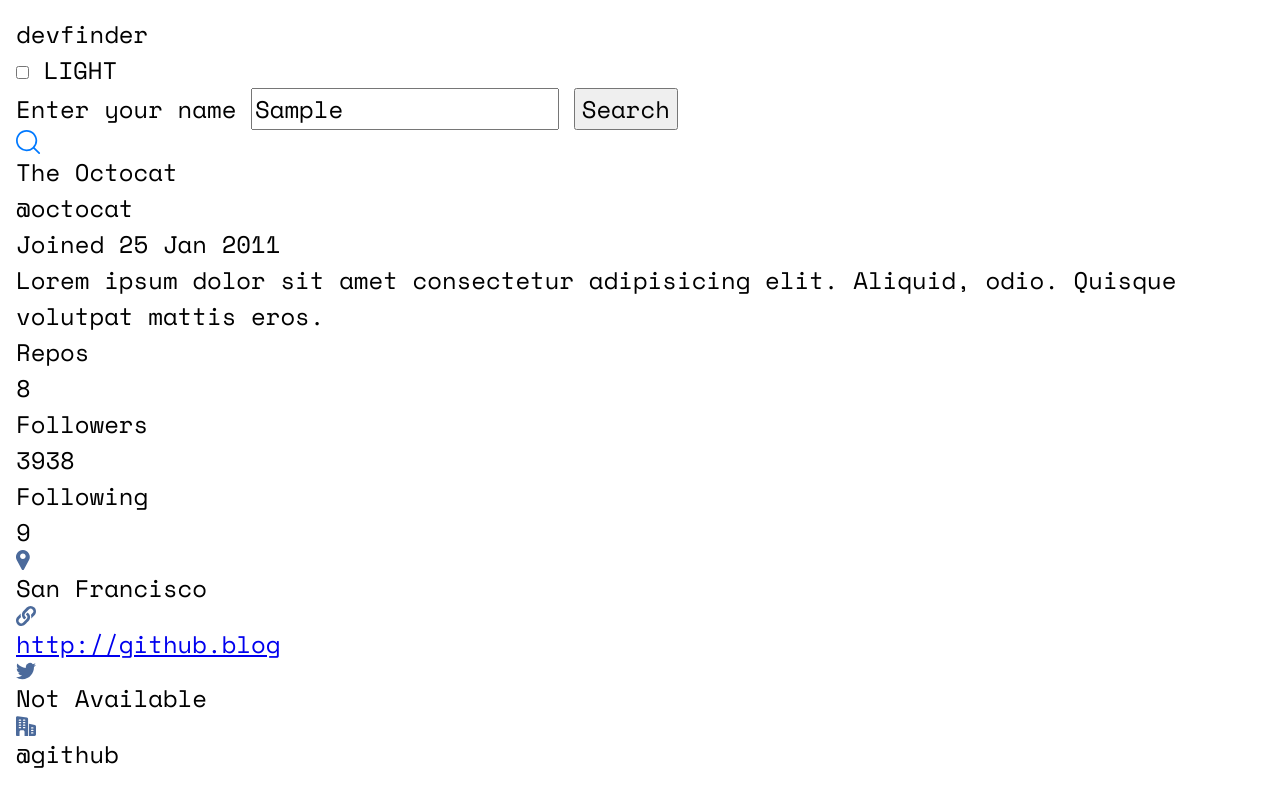
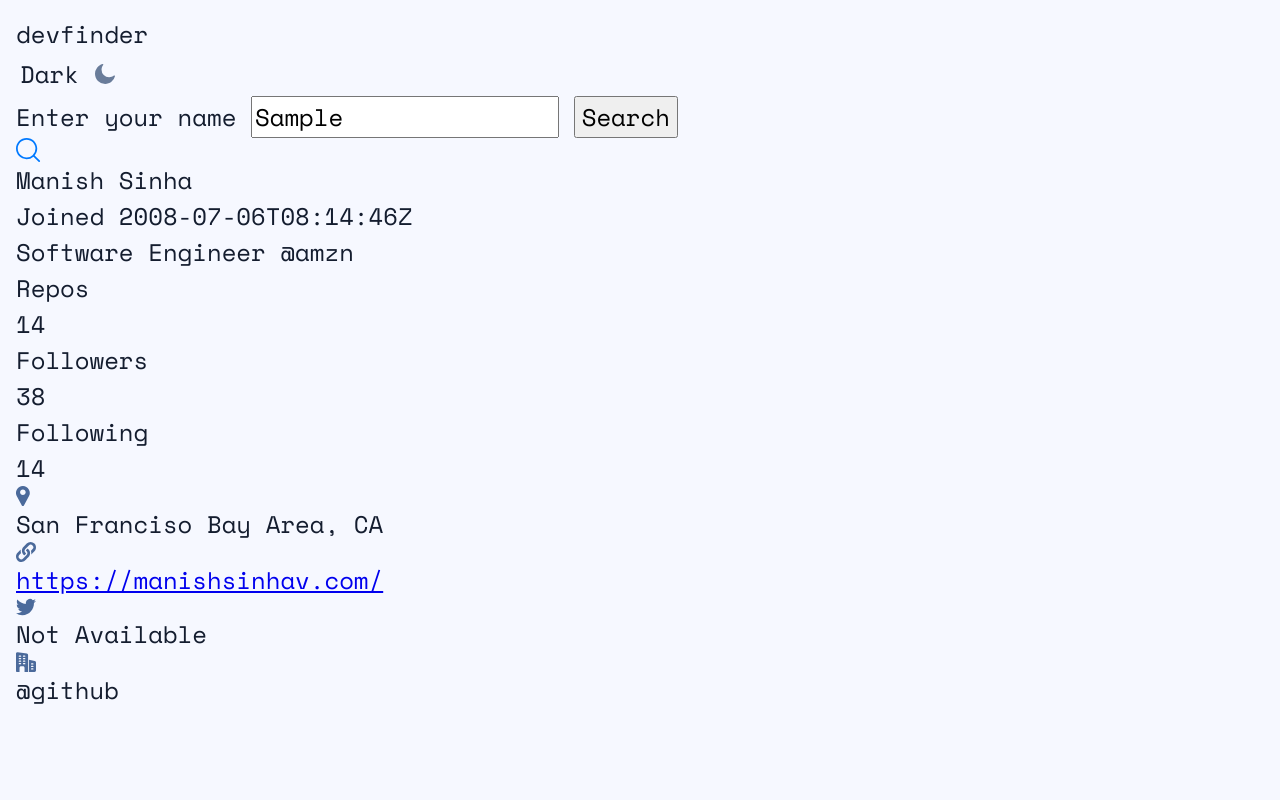
Before and after one commit to AakashSahani/github-user-search-app, a plain HTML site: page index.html in a window 1280 px wide. Both pictures are taken after typing "Sample" into the empty fields and a click on the input "Search". Drawn offline with nearby package versions, Linux system fonts and the light colour scheme; no server answers.

Commit message:
implemented theme changer

```diff
--- a/index.html
+++ b/index.html
@@ -18,17 +18,26 @@
 			<div>
 				<span>devfinder</span>
 			</div>
-			<div class="theme">
+			<div class="theme-container">
+				<label for="theme" id="theme-label"
+					>Dark
+					<svg width="20" height="20" xmlns="http://www.w3.org/2000/svg">
+						<path
+							d="M19.513 11.397a.701.701 0 00-.588.128 7.496 7.496 0 01-2.276 1.336 7.101 7.101 0 01-2.583.462 7.505 7.505 0 01-5.32-2.209 7.568 7.568 0 01-2.199-5.342c0-.873.154-1.72.41-2.49a6.904 6.904 0 011.227-2.21.657.657 0 00-.102-.924.701.701 0 00-.589-.128C5.32.61 3.427 1.92 2.072 3.666A10.158 10.158 0 000 9.83c0 2.8 1.125 5.342 2.967 7.19a10.025 10.025 0 007.16 2.98c2.353 0 4.527-.822 6.266-2.183a10.13 10.13 0 003.58-5.624.623.623 0 00-.46-.796z"
+							fill="#697C9A"
+							fill-rule="nonzero"
+						/>
+					</svg>
+				</label>
 				<input
 					type="checkbox"
 					name="theme"
 					id="theme"
 					aria-label="Theme button"
 				/>
-				<span>LIGHT</span>
 			</div>
 		</header>
-		<main>
+		<main id="github-main">
 			<form id="username-search-form">
 				<label for="username">Enter your name</label>
 				<input
@@ -39,66 +48,6 @@
 				/>
 				<input type="submit" value="Search" aria-label="submit search" />
 			</form>
-			<!-- User Layout -->
-			<div>
-				<div>
-					<!-- User profile -->
-					<div><img src="./assets/icon-search.svg" alt="User profile" /></div>
-					<!-- User profile information, handle, date -->
-					<div>
-						<div>
-							<p>The Octocat</p>
-							<p>@octocat</p>
-						</div>
-						<div>Joined 25 Jan 2011</div>
-					</div>
-				</div>
-				<!-- User Bio -->
-				<div>
-					<p>
-						Lorem ipsum dolor sit amet consectetur adipisicing elit. Aliquid,
-						odio. Quisque volutpat mattis eros.
-					</p>
-				</div>
-				<!-- User Repos, Followers, Followings -->
-				<div>
-					<div>
-						<div>Repos</div>
-						<div>8</div>
-					</div>
-					<div>
-						<div>Followers</div>
-						<div>3938</div>
-					</div>
-					<div>
-						<div>Following</div>
-						<div>9</div>
-					</div>
-				</div>
-				<!-- User Location, Twitter, Blog, Work -->
-				<div>
-					<div>
-						<img src="./assets/icon-location.svg" alt="Location" />
-						<span>San Francisco</span>
-					</div>
-					<div>
-						<img src="./assets/icon-website.svg" alt="Website" />
-						<a
-							href="https://github.blog
-            "
-							>http://github.blog</a
-						>
-					</div>
-					<div>
-						<img src="./assets/icon-twitter.svg" alt="Twitter" />
-						<span>Not Available</span>
-					</div>
-					<div>
-						<img src="./assets/icon-company.svg" alt="Company" />
-						<span>@github</span>
-					</div>
-				</div>
-			</div>
 		</main>
 		<script src="./script/app.js"></script>
 	</body>
--- a/script/app.js
+++ b/script/app.js
@@ -1,21 +1,7 @@
 const userSearchForm = document.getElementById('username-search-form');
-
-userSearchForm.addEventListener('submit', (e) => {
-	e.preventDefault();
-	console.log('Form was submitted.');
-	getUserInfo('aakash');
-});
-
-// getUserInfo function
-// api endpoint
-// https://api.github.com/users/{username}
-// input - username - String
-// output - result - json data
-const getUserInfo = async (username) => {
-	const response = await fetch(`https://api.github.com/users/john`)
-		.then((res) => res.json())
-		.then((data) => console.log(data));
-};
+const githubMainContainer = document.getElementById('github-main');
+const themeInput = document.getElementById('theme');
+const themeLabel = document.getElementById('theme-label');
 
 const gitUserData = {
 	login: 'manish',
@@ -52,63 +38,117 @@ const gitUserData = {
 	updated_at: '2023-10-25T16:55:22Z',
 };
 
-// <!-- User Layout -->
-// 			<div>
-// 				<div>
-// 					<!-- User profile -->
-// 					<div><img src="./assets/icon-search.svg" alt="User profile" /></div>
-// 					<!-- User profile information, handle, date -->
-// 					<div>
-// 						<div>
-// 							<p>The Octocat</p>
-// 							<p>@octocat</p>
-// 						</div>
-// 						<div>Joined 25 Jan 2011</div>
-// 					</div>
-// 				</div>
-// 				<!-- User Bio -->
-// 				<div>
-// 					<p>
-// 						Lorem ipsum dolor sit amet consectetur adipisicing elit. Aliquid,
-// 						odio. Quisque volutpat mattis eros.
-// 					</p>
-// 				</div>
-// 				<!-- User Repos, Followers, Followings -->
-// 				<div>
-// 					<div>
-// 						<div>Repos</div>
-// 						<div>8</div>
-// 					</div>
-// 					<div>
-// 						<div>Followers</div>
-// 						<div>3938</div>
-// 					</div>
-// 					<div>
-// 						<div>Following</div>
-// 						<div>9</div>
-// 					</div>
-// 				</div>
-// 				<!-- User Location, Twitter, Blog, Work -->
-// 				<div>
-// 					<div>
-// 						<img src="./assets/icon-location.svg" alt="Location" />
-// 						<span>San Francisco</span>
-// 					</div>
-// 					<div>
-// 						<img src="./assets/icon-website.svg" alt="Website" />
-// 						<a
-// 							href="https://github.blog
-//             "
-// 							>http://github.blog</a
-// 						>
-// 					</div>
-// 					<div>
-// 						<img src="./assets/icon-twitter.svg" alt="Twitter" />
-// 						<span>Not Available</span>
-// 					</div>
-// 					<div>
-// 						<img src="./assets/icon-company.svg" alt="Company" />
-// 						<span>@github</span>
-// 					</div>
-// 				</div>
-// 			</div>
+userSearchForm.addEventListener('submit', (e) => {
+	e.preventDefault();
+	console.log('Form was submitted.');
+	getUserInfo('aakash');
+	// githubMainContainer.insertAdjacentElement('beforeend', userProfileTemplate);
+	const userinfo = document.createElement('div');
+	userinfo.innerHTML = userProfileTemplate;
+	githubMainContainer.appendChild(userinfo);
+});
+
+// getUserInfo function
+// api endpoint
+// https://api.github.com/users/{username}
+// input - username - String
+// output - result - json data
+const getUserInfo = async (username) => {
+	const response = await fetch(`https://api.github.com/users/john`)
+		.then((res) => res.json())
+		.then((data) => console.log(data));
+};
+
+const userProfileTemplate = `
+			<div>
+				<div>
+					<!-- User profile -->
+					<div><img src="./assets/icon-search.svg" alt="User profile" /></div>
+					<!-- User profile information, handle, date -->
+					<div>
+						<div>
+							<p>${gitUserData.name}</p>
+							<p${gitUserData.location}</p>
+						</div>
+						<div>Joined ${gitUserData.created_at}</div>
+					</div>
+				</div>
+				<!-- User Bio -->
+				<div>
+					<p>
+						${gitUserData.bio}
+					</p>
+				</div>
+				<!-- User Repos, Followers, Followings -->
+				<div>
+					<div>
+						<div>Repos</div>
+						<div>${gitUserData.public_repos}</div>
+					</div>
+					<div>
+						<div>Followers</div>
+						<div>${gitUserData.followers}</div>
+					</div>
+					<div>
+						<div>Following</div>
+						<div>${gitUserData.following}</div>
+					</div>
+				</div>
+				<!-- User Location, Twitter, Blog, Work -->
+				<div>
+					<div>
+						<img src="./assets/icon-location.svg" alt="Location" />
+						<span>${gitUserData.location}</span>
+					</div>
+					<div>
+						<img src="./assets/icon-website.svg" alt="Website" />
+						<a
+							href="https://github.blog
+            "
+							>${gitUserData.blog}</a
+						>
+					</div>
+					<div>
+						<img src="./assets/icon-twitter.svg" alt="Twitter" />
+						<span>Not Available</span>
+					</div>
+					<div>
+						<img src="./assets/icon-company.svg" alt="Company" />
+						<span>@github</span>
+					</div>
+				</div>
+			</div>
+`;
+
+// Theme Change Implementation
+const moonSVG = `<svg width="20" height="20" xmlns="http://www.w3.org/2000/svg"><path d="M19.513 11.397a.701.701 0 00-.588.128 7.496 7.496 0 01-2.276 1.336 7.101 7.101 0 01-2.583.462 7.505 7.505 0 01-5.32-2.209 7.568 7.568 0 01-2.199-5.342c0-.873.154-1.72.41-2.49a6.904 6.904 0 011.227-2.21.657.657 0 00-.102-.924.701.701 0 00-.589-.128C5.32.61 3.427 1.92 2.072 3.666A10.158 10.158 0 000 9.83c0 2.8 1.125 5.342 2.967 7.19a10.025 10.025 0 007.16 2.98c2.353 0 4.527-.822 6.266-2.183a10.13 10.13 0 003.58-5.624.623.623 0 00-.46-.796z" fill="#697C9A" fill-rule="nonzero"/></svg>`;
+
+const sunSVG = `<svg width="20" height="20" xmlns="http://www.w3.org/2000/svg"><g fill="#FFF" fill-rule="nonzero"><path d="M13.545 6.455c-.9-.9-2.17-1.481-3.545-1.481a4.934 4.934 0 00-3.545 1.481c-.9.9-1.481 2.17-1.481 3.545 0 1.376.582 2.646 1.481 3.545.9.9 2.17 1.481 3.545 1.481a4.934 4.934 0 003.545-1.481c.9-.9 1.481-2.17 1.481-3.545a4.934 4.934 0 00-1.481-3.545zM10 3.413a.7.7 0 00.688-.688V.688A.7.7 0 0010 0a.7.7 0 00-.688.688v2.037a.7.7 0 00.688.688zM15.635 5.344l1.455-1.455a.67.67 0 000-.952.67.67 0 00-.952 0l-1.455 1.455a.67.67 0 000 .952c.238.264.66.264.952 0zM19.312 9.312h-2.037a.7.7 0 00-.688.688.7.7 0 00.688.688h2.037A.7.7 0 0020 10a.7.7 0 00-.688-.688zM15.608 14.656a.67.67 0 00-.952 0 .67.67 0 000 .952l1.455 1.455a.67.67 0 00.952 0 .67.67 0 000-.952l-1.455-1.455zM10 16.587a.7.7 0 00-.688.688v2.037A.7.7 0 0010 20a.7.7 0 00.688-.688v-2.037a.7.7 0 00-.688-.688zM4.365 14.656L2.91 16.111a.67.67 0 000 .952.67.67 0 00.952 0l1.455-1.455a.67.67 0 000-.952c-.238-.264-.66-.264-.952 0zM3.413 10a.7.7 0 00-.688-.688H.688A.7.7 0 000 10a.7.7 0 00.688.688h2.037A.7.7 0 003.413 10zM4.365 5.344a.67.67 0 00.952 0 .67.67 0 000-.952L3.862 2.937a.67.67 0 00-.952 0 .67.67 0 000 .952l1.455 1.455z"/></g></svg>`;
+
+themeInput.addEventListener('click', () => toggleTheme());
+
+// function to set a given theme/color-scheme
+function setTheme(themeName) {
+	localStorage.setItem('theme', themeName);
+	document.documentElement.className = themeName;
+}
+
+// function to toggle between light and dark theme
+function toggleTheme() {
+	if (localStorage.getItem('theme') === 'theme-dark') {
+		setTheme('theme-light');
+		themeLabel.innerHTML = `Dark ${moonSVG}`;
+	} else {
+		setTheme('theme-dark');
+		themeLabel.innerHTML = `Light ${sunSVG}`;
+	}
+}
+
+// Immediately invoked function to set the theme on initial load
+(function () {
+	if (localStorage.getItem('theme') === 'theme-dark') {
+		setTheme('theme-dark');
+	} else {
+		setTheme('theme-light');
+	}
+})();
--- a/style/main.css
+++ b/style/main.css
@@ -15,6 +15,15 @@
 	--color-white: #ffffff;
 	--color-black: #141d2f;
 	--color-black-variant-2: #1e2a47;
+}
+
+.theme-light {
+	--color-primary: var(--color-white-variant-1);
+	--color-secondary: var(--color-black);
+}
+.theme-dark {
+	--color-primary: var(--color-black);
+	--color-secondary: var(--color-white);
 }
 
 /*
@@ -82,11 +91,48 @@ h6 {
 
 /* Utilities */
 
+/* Theme Implementation */
+.theme-container {
+	display: flex;
+	flex-flow: row;
+	width: fit-content;
+	position: relative;
+}
+
+/* Checkbox */
+/* Moved checkbox behind label and changed appearance to none */
+.theme-container input[type='checkbox'] {
+	position: absolute;
+	width: 100%;
+	height: 100%;
+	appearance: none;
+	z-index: -1;
+}
+
+.theme-container label {
+	display: flex;
+	align-items: center;
+	justify-content: center;
+	gap: 1rem;
+	z-index: inherit;
+	padding: 0.25rem;
+}
+
+.theme-container label img {
+	object-fit: contain;
+}
+
+.theme-container label:hover {
+	cursor: pointer;
+}
+
 /* Main Styling */
 body {
 	font-size: 1.5rem;
 	font-family: 'Space Mono', monospace;
 	padding: 1rem;
+	background-color: var(--color-primary);
+	color: var(--color-secondary);
 }
 
 @media (prefers-color-scheme: dark) {
```
